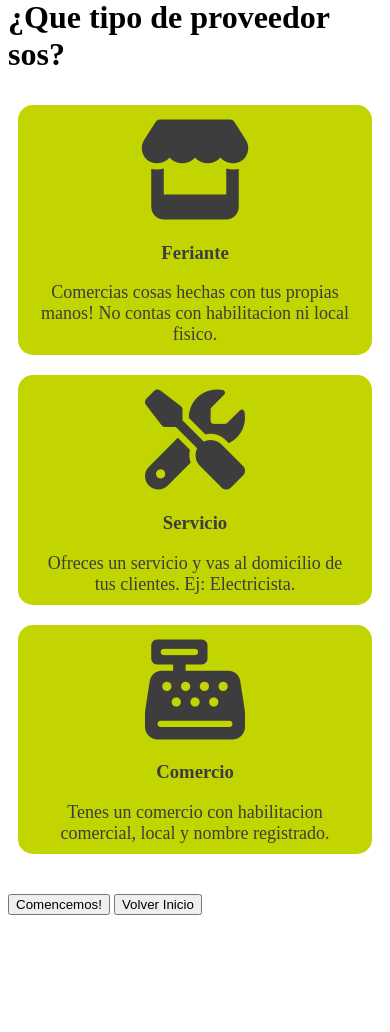
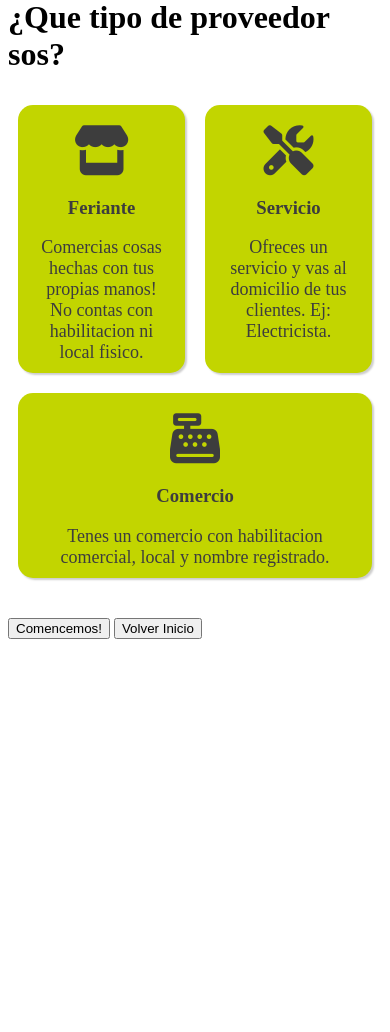
Before and after one commit to DavidViillanueva/proyect_muni, a PHP site: page /select_type.php in a window 390 px wide. Shown: the part 22-1054 px from the top of the page. After the commit the page ends 661 px from the top, so only its background shows below. Run offline with PHP 8.4, Linux system fonts and the light colour scheme; some libraries are stand-ins or nearby versions.

Commit message:
modif css proveedor

```diff
--- a/proveedor/css/style_type.css
+++ b/proveedor/css/style_type.css
@@ -14,6 +14,7 @@
     text-align: center;
     padding-left: 20px;
     padding-right: 20px;
+    box-shadow:2px 2px 2px rgba(0, 0, 0, 0.2);
 }
 .content span{
     font-size: 100px;
@@ -48,4 +49,8 @@
         opacity: 1;
         margin-bottom: 10px;
     }
+    .content span{
+        font-size: 50px;
+        margin-top: 20px;
+    }
 }
```
